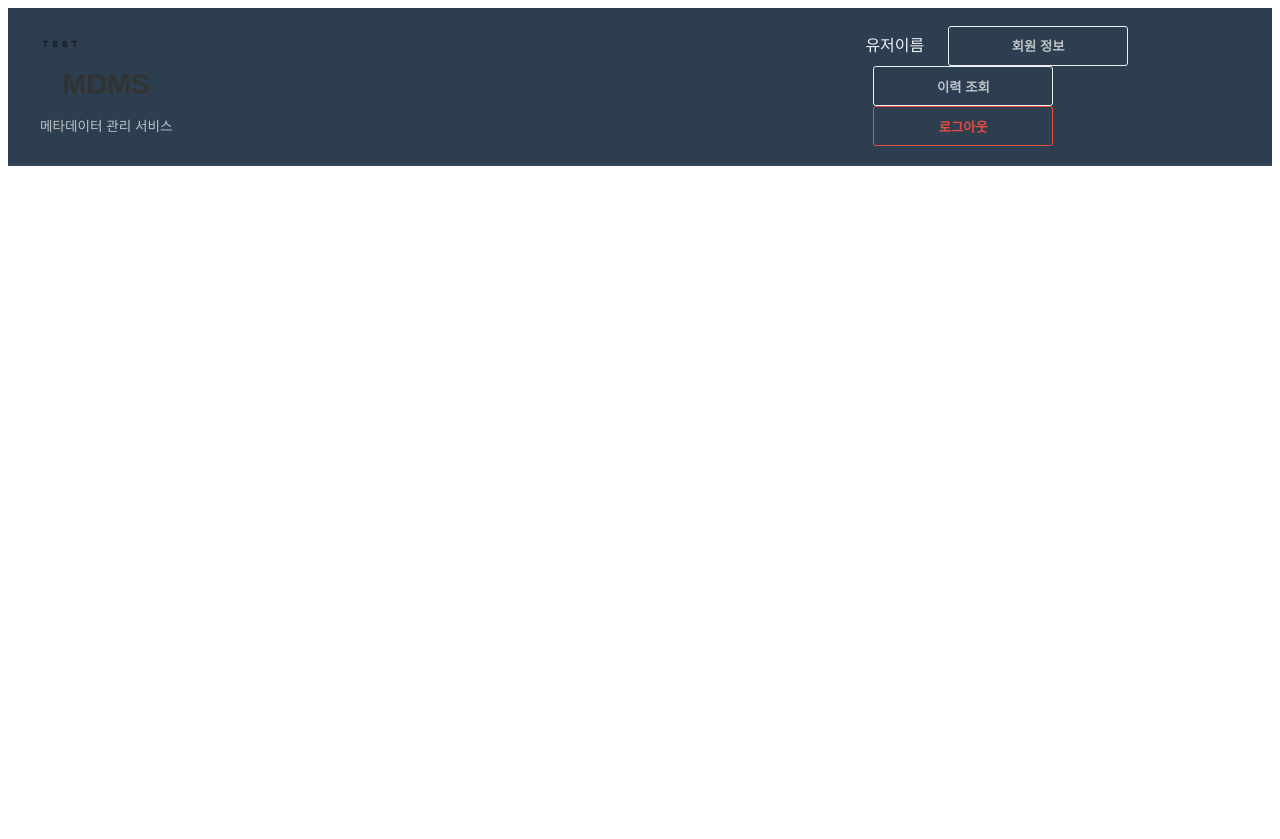
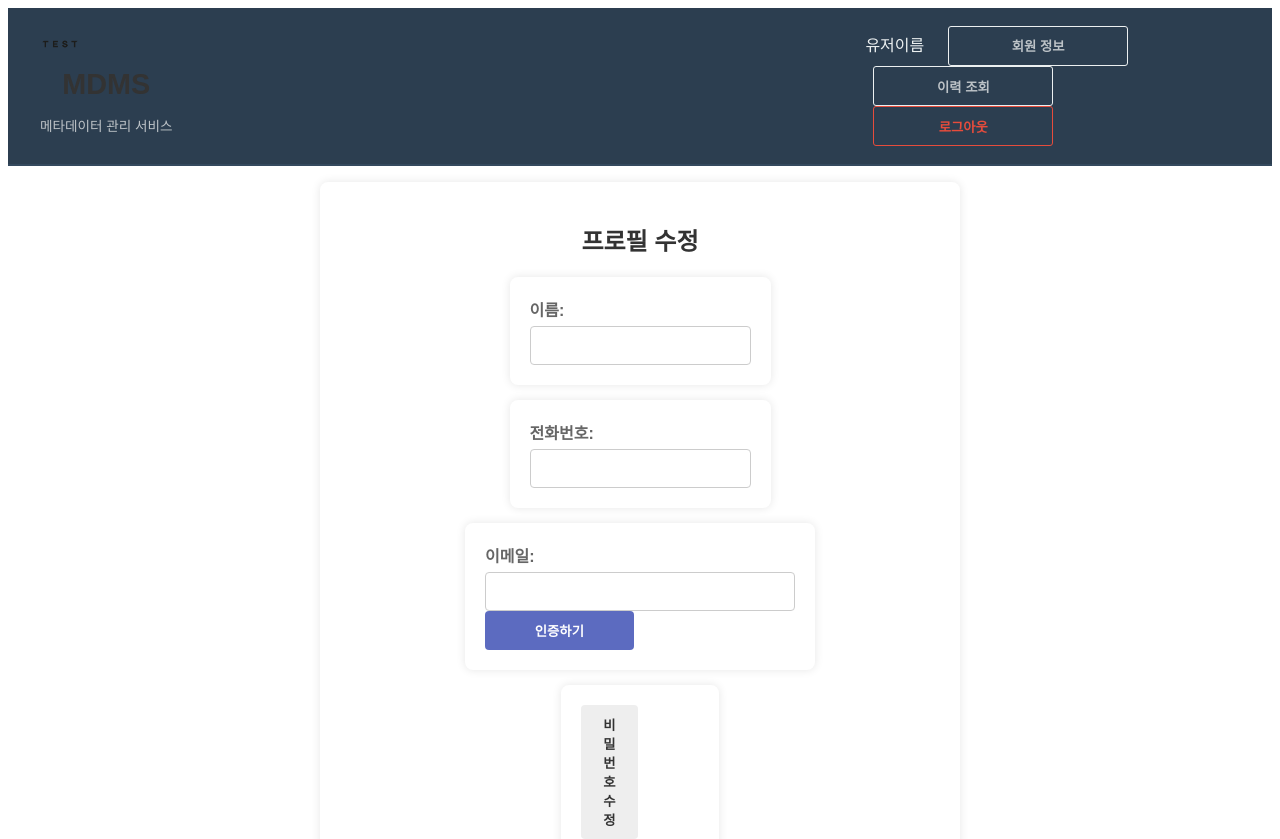
Before and after one commit to erldang/MDMS, a Vue app in the folder Front-end/mdms_fe/: page /edit-profile in a window 1280 px wide. Shown: the top 839 px of the page. Before the commit the page ends 800 px from the top, so only its background shows below. Built offline with nearby package versions, Linux system fonts and the light colour scheme; no server answers; sample sign-in values are in the browser's storage.

Commit message:
프로필 조회, 탈퇴, 정보 수정 페이지 재 생성

```diff
--- /dev/null
+++ b/Front-end/mdms_fe/src/Page/EditProfilePage/EditProfilePage.vue
@@ -0,0 +1,224 @@
+<template>
+  <div>
+    <h2>프로필 수정</h2>
+    <form @submit.prevent="submitProfile">
+      <div>
+        <label for="name">이름:</label>
+        <input type="text" id="name" v-model="profile.name" />
+      </div>
+      <div>
+        <label for="phone">전화번호:</label>
+        <input type="text" id="phone" v-model="profile.phone" />
+      </div>
+      <div>
+        <label for="email">이메일:</label>
+        <input type="email" id="email" v-model="profile.email" />
+        <button @click.prevent="sendEmailVerification">인증하기</button>
+        <input type="text" v-if="showEmailVerificationInput" v-model="emailVerificationCode" placeholder="인증 코드 입력" />
+      </div>
+      <div>
+        <button type="button" @click="enablePasswordChange">비밀번호 수정</button>
+        <div v-if="showPasswordFields">
+          <input type="password" v-model="newPassword" placeholder="새 비밀번호" />
+          <input type="password" v-model="newPasswordConfirmation" placeholder="비밀번호 확인" />
+        </div>
+      </div>
+      <button type="submit">수정하기</button>
+    </form>
+  </div>
+</template>
+
+<script>
+export default {
+  data() {
+    return {
+      profile: {
+        email: '',
+        name: '',
+        phone: '',
+      },
+      newPassword: '',
+      newPasswordConfirmation: '',
+      emailVerificationCode: '',
+      receivedEmailVerificationCode: '',
+      showEmailVerificationInput: false,
+      showPasswordFields: false,
+      originalEmail: '',
+    };
+  },
+  methods: {
+    displayError(message) {
+      alert(message);
+    },
+    async fetchProfile() {
+      const token = localStorage.getItem('token');
+      if (!token) {
+        this.$router.push('/login');
+        return;
+      }
+      const url = `http://localhost:3001/user/specific?token=${token}`;
+      try {
+        const response = await fetch(url, {
+          headers: {
+            'Content-Type': 'application/json',
+            'Authorization': `Bearer ${token}`
+          }
+        });
+        const { ok, data } = await response.json();
+        if (ok === "ok") {
+          this.profile = { ...data };
+          this.originalEmail = this.profile.email;
+        } else {
+          this.displayError("프로필을 불러오는 데 문제가 발생했습니다.");
+        }
+      } catch (error) {
+        this.displayError("서버와 통신 중 오류가 발생했습니다.");
+      }
+    },
+    async sendEmailVerification() {
+      // 이메일 인증 코드 전송 로직
+      try {
+        const response = await fetch('http://localhost:3001/user/authentication/send', {
+          method: 'POST',
+          headers: { 'Content-Type': 'application/json' },
+          body: JSON.stringify({ email: this.profile.email })
+        });
+        const { ok, message } = await response.json();
+        if (ok === "ok") {
+          this.receivedEmailVerificationCode = message;
+          this.showEmailVerificationInput = true;
+        } else {
+          this.displayError("이메일 인증 코드 전송 실패");
+        }
+      } catch (error) {
+        this.displayError("이메일 인증 중 오류가 발생했습니다.");
+      }
+    },
+    enablePasswordChange() {
+      this.showPasswordFields = true;
+    },
+    async submitProfile() {
+      if (this.showEmailVerificationInput && this.emailVerificationCode !== this.receivedEmailVerificationCode) {
+        this.displayError("이메일 인증 코드가 일치하지 않습니다.");
+        return;
+      }
+      if (this.showPasswordFields && this.newPassword !== this.newPasswordConfirmation) {
+        this.displayError("비밀번호가 일치하지 않습니다.");
+        return;
+      }
+      const submitData = {
+        name: this.profile.name,
+        phone: this.profile.phone
+      };
+      if (this.profile.email !== this.originalEmail) {
+        submitData.email = this.profile.email;
+      }
+      if (this.showPasswordFields) {
+        submitData.password = this.newPassword;
+      }
+      try {
+        const response = await fetch('http://localhost:3001/user/modify', {
+          method: 'POST',
+          headers: { 'Content-Type': 'application/json' },
+          body: JSON.stringify(submitData)
+        });
+        const { ok } = await response.json();
+        if (ok === "ok") {
+          this.$router.push('/profile');
+        } else {
+          this.displayError("유저 프로필 변경에 실패하였습니다.");
+        }
+      } catch (error) {
+        this.displayError("서버와의 통신 중 오류가 발생했습니다.");
+      }
+    }
+  },
+  mounted() {
+    this.fetchProfile();
+  },
+};
+</script>
+
+<style scoped>
+div {
+  max-width: 600px;
+  margin: 0 auto;
+  padding: 20px;
+  box-shadow: 0 0 10px rgba(0, 0, 0, 0.1);
+  border-radius: 8px;
+  background-color: #fff;
+}
+
+h2 {
+  color: #333;
+  text-align: center;
+  margin-bottom: 20px;
+}
+
+form {
+  display: flex;
+  flex-direction: column;
+}
+
+/* 각 입력 필드와 레이블에 대한 스타일 */
+form > div {
+  margin-bottom: 15px;
+}
+
+label {
+  display: block;
+  margin-bottom: 5px;
+  color: #666;
+}
+
+input[type="text"],
+input[type="email"],
+input[type="password"] {
+  width: 100%;
+  padding: 10px;
+  border: 1px solid #ccc;
+  border-radius: 4px;
+  box-sizing: border-box; /* input 크기가 부모 요소를 기준으로 설정됩니다. */
+}
+
+/* 버튼에 대한 스타일 */
+button {
+  padding: 10px 20px;
+  border: none;
+  border-radius: 4px;
+  background-color: #5c6bc0;
+  color: white;
+  cursor: pointer;
+  transition: background-color 0.3s;
+}
+
+button:hover {
+  background-color: #3f51b5;
+}
+
+button[type="submit"] {
+  margin-top: 10px;
+}
+
+/* 인증 버튼은 기본 버튼과 다르게 보이게 합니다. */
+button[type="button"] {
+  background-color: #eee;
+  color: #333;
+}
+
+button[type="button"]:hover {
+  background-color: #ddd;
+}
+
+/* 인증 코드 입력이 나타날 때의 스타일 */
+input[type="text"][placeholder="인증 코드 입력"] {
+  margin-top: 10px;
+}
+
+/* 오류 메시지 표시를 위한 기본 스타일 (에러 핸들링 함수에 의존) */
+.error-message {
+  color: #d32f2f;
+  margin: 10px 0;
+  text-align: center;
+}
+</style>
--- a/Front-end/mdms_fe/src/Page/Profile/UserProfile.vue
+++ b/Front-end/mdms_fe/src/Page/Profile/UserProfile.vue
@@ -18,34 +18,17 @@
           <input type="text" id="phone" v-model="profile.data.phone" readonly />
         </div>
         <!-- 수정 버튼 -->
-        <button @click="openEditProfileForm">프로필 수정</button>
-        <button @click="confirmDeleteUser">탈퇴하기</button>
+        <button type="button" @click="openEditProfileForm">프로필 수정</button>
+        <button type="button" @click="confirmDeleteUser">탈퇴하기</button>
       </form>
     </div>
 
     <!-- 오류 메시지 -->
     <div v-if="error" class="error-message">{{ error }}</div>
-
-    <!-- 프로필 수정 폼 -->
-    <EditProfile
-      v-if="showEditProfile"
-      :initialProfile="profile.data"
-      @profile-updated="fetchProfile"
-      @profile-canceled="cancelEditProfileForm"
-      class="edit-profile-form"
-    />
-
-    <!-- 탈퇴 다이얼로그 -->
-    <div v-if="showDeleteConfirmation">
-      <p>정말로 탈퇴하시겠습니까?</p>
-      <button @click="deleteUser">확인</button>
-      <button @click="cancelDelete">취소</button>
-    </div>
   </div>
 </template>
 
 <script>
-import EditProfile from './EditProfile.vue';
 import './Profile.css';
 export default {
   data() {
@@ -54,12 +37,12 @@ export default {
         data: {
           email: '',
           name: '',
-          phone: ''
+          phone: '',
+          password:'',
+          admin:''
         }
       },
       error: null,
-      showEditProfile: false,
-      showDeleteConfirmation: false,
     };
   },
   methods: {
@@ -67,7 +50,7 @@ export default {
       const token = localStorage.getItem('token');
 
       if (!token) {
-        //this.$router.push('/login'); // 라우팅 처리 수정
+        this.$router.push('/login');
         return;
       }
 
@@ -82,7 +65,7 @@ export default {
         const data = await response.json();
 
         if (data.ok === "ok") {
-          this.profile.data = data.data; // 데이터 할당 이동
+          this.profile.data = data.data;
         } else {
           this.error = "프로필을 불러오는 데 문제가 발생했습니다.";
         }
@@ -91,55 +74,54 @@ export default {
       }
     },
     openEditProfileForm() {
-      this.showEditProfile = true;
+      this.$router.push('/edit-profile'); // 페이지 이동을 위한 라우터 push
     },
     confirmDeleteUser() {
-      this.showDeleteConfirmation = true;
-    },
-    cancelDelete() {
-      this.showDeleteConfirmation = false;
+      // confirm 함수를 사용하여 사용자에게 탈퇴 확인
+      if (confirm("정말로 탈퇴하시겠습니까?")) {
+        this.deleteUser();
+      }
     },
     async deleteUser() {
-      const token = localStorage.getItem('token');
+      const token = localStorage.getItem('token'); // 인증을 위한 토큰을 로컬 스토리지에서 가져옴
 
-      const url = 'http://localhost:3001/user/delete';
+      if (!token) {
+        this.error = "인증 토큰이 없습니다. 다시 로그인해주세요.";
+        return;
+      }
+
+      const url = `http://localhost:3001/user/delete`;
       const headers = {
         'Content-Type': 'application/json',
         'Authorization': `Bearer ${token}`,
       };
-      const body = JSON.stringify({ email: this.profile.email });
+
+      const body = JSON.stringify({
+        email: this.profile.data.email // 프로필에서 이메일을 가져와 요청 본문에 포함
+      });
 
       try {
         const response = await fetch(url, {
           method: 'DELETE',
-          headers,
-          body,
+          headers: headers,
+          body: body
         });
         const data = await response.json();
 
-        if (data.ok === 'ok') {
-          // 탈퇴 성공 시 처리
-          alert('탈퇴가 완료되었습니다.');
-          this.router.push('/login');
+        if (data.ok === "ok") {
+          alert(data.message); // 성공 메시지를 alert로 보여줌
+          // 여기에서 로그아웃 로직을 실행하거나, 로그인 페이지로 리다이렉트 등의 후속 조치를 취할 수 있음
+          this.$router.push('/login');
         } else {
-          // 탈퇴 실패 시 처리
-          alert('탈퇴에 실패했습니다. 다시 시도하세요.');
-          // 오류 메시지를 표시하거나 페이지를 리로딩하십시오.
+          this.error = data.message || "삭제 과정에 문제가 발생했습니다.";
         }
       } catch (error) {
-        // 서버와 통신 중 오류 발생 시 처리
-        alert('서버와 통신 중 오류가 발생했습니다.');
+        this.error = "서버와의 통신 중 오류가 발생했습니다.";
       }
-    },
-    cancelEditProfileForm() {
-      this.showEditProfile = false;
-    },
+    }
   },
   mounted() {
     this.fetchProfile();
   },
-  components: {
-    EditProfile,
-  },
 };
 </script>
--- a/Front-end/mdms_fe/src/router/index.js
+++ b/Front-end/mdms_fe/src/router/index.js
@@ -10,6 +10,7 @@ import AdminMainPage from '@/Page/AdminMain/AdminMain.vue'
 import AdminCustomPage from '@/Page/AdminCustom/AdminCustom.vue'
 import AdminDataMapPage from '@/Page/AdminDataMap/AdminDataMap.vue'
 import AdminUserRecordPage from '@/Page/AdminUserRecord/AdminUserRecord.vue'
+import EditProfilePage from '@/Page/EditProfilePage/EditProfilePage.vue'
 import store from '@/store'; // Vuex store 임포트
 
 const routes = [
@@ -68,7 +69,12 @@ const routes = [
     path: '/admin-user-record',
     name: 'AdminUserRecordPage',
     component: AdminUserRecordPage,
-  }
+  },
+  {
+    path: '/edit-profile',
+    name: 'EditProfilePage',
+    component: EditProfilePage
+  },
 ];
 
 const router = createRouter({
```
Also changed, not shown: Front-end/mdms_fe/src/Page/Profile/EditProfile.vue (deleted, +0 -86 lines).
